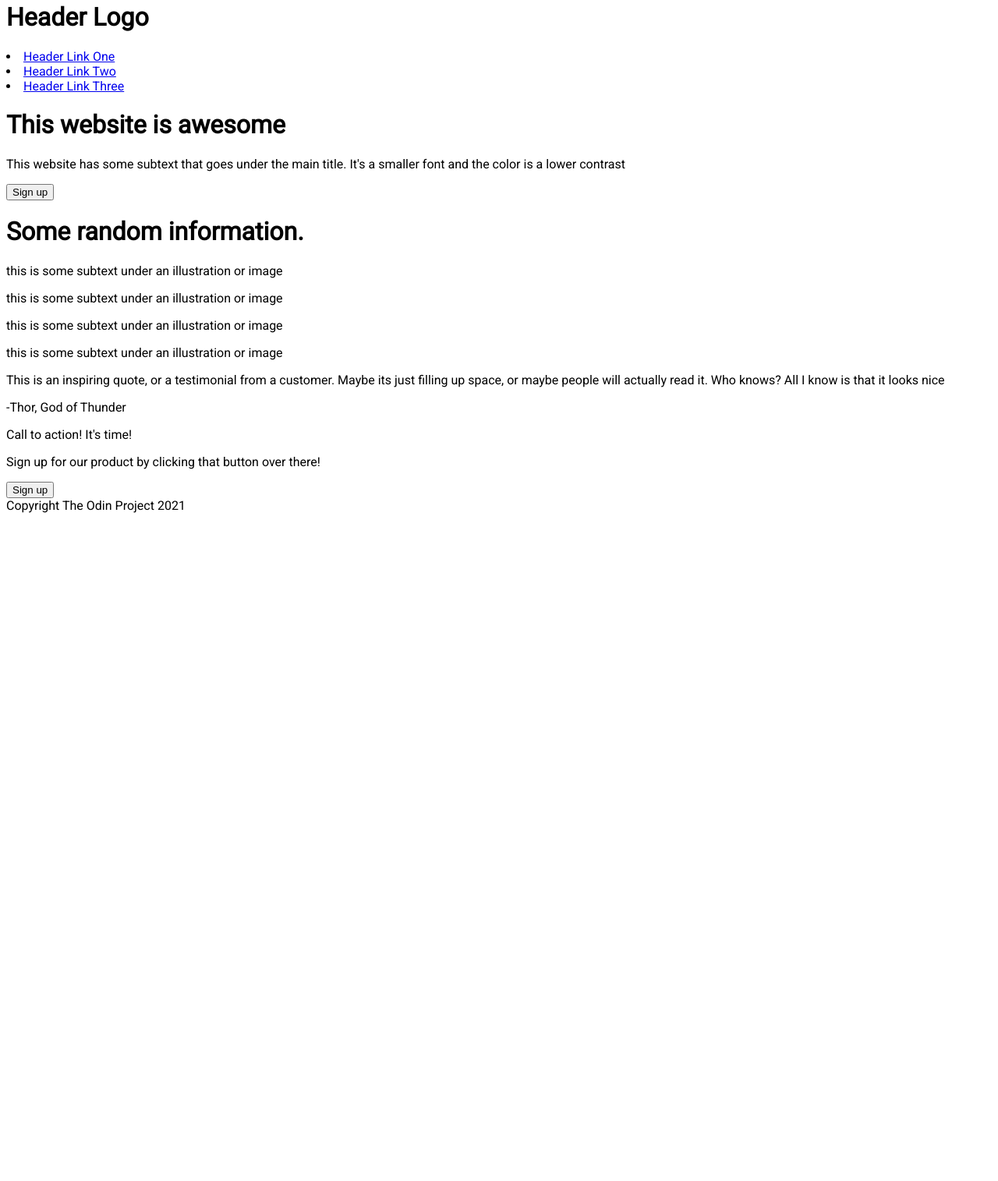
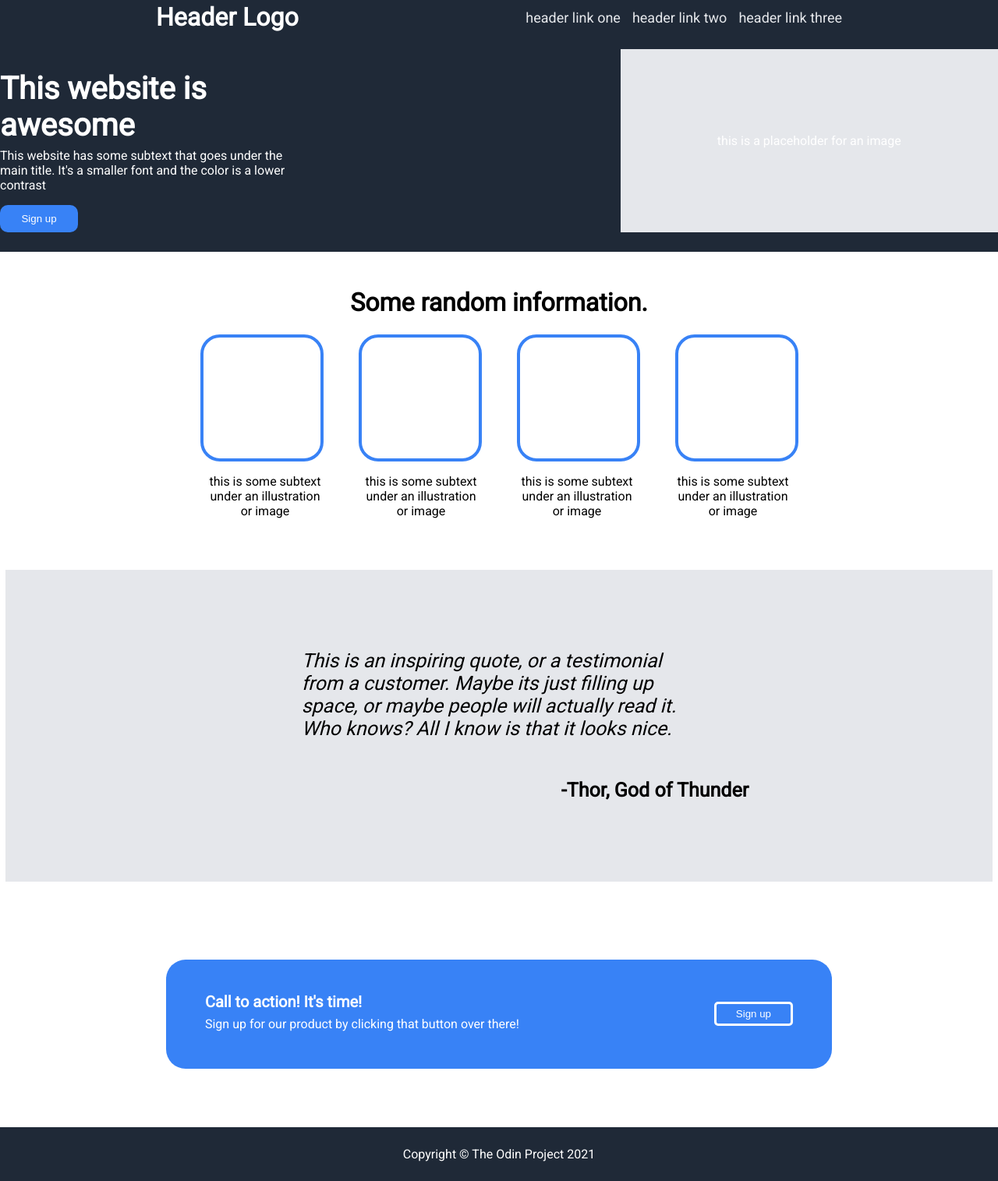
Before and after one commit to JCPlamo/landing-page, a plain HTML site: page index.html in a window 1280 px wide. Shown: the part 18-1533 px from the top of the page at 78% size. Before the commit the page ends 800 px from the top, so only its background shows below. Drawn offline with Linux system fonts and the light colour scheme.

Commit message:
Add flexbox styling to .css and .html files

```diff
--- a/index.html
+++ b/index.html
@@ -15,46 +15,61 @@
                 <h1>Header Logo</h1>
             </div>
             <div class="header-links">
-                <li><a href="#">Header Link One</a></li>
-                <li><a href="#">Header Link Two</a></li>
-                <li><a href="#">Header Link Three</a></li>
+                <li><a href="#">header link one</a></li>
+                <li><a href="#">header link two</a></li>
+                <li><a href="#">header link three</a></li>
             </div>
+
+
         </div>
 
         <div class="hero">
-            <h1>This website is awesome</h1>
-            <p>This website has some subtext that goes under the main title. It's a smaller font and the color is a lower contrast</p>
-            <button>Sign up</button>
-            <!-- PLACEHOLDER IMAGE HERE -->
+            <div class="subtext">
+                <h1>This website is awesome</h1>
+                <p>This website has some subtext that goes under the main title. It's a smaller font and the color is a lower contrast</p>
+                <button class="button">Sign up</button>
+            </div>
+            <div class="placeholderbox">
+                <div class="placeholder">this is a placeholder for an image</div>
+            </div>
         </div>
 
         <div class="content">
             <h1>Some random information.</h1>
 
-            <!-- IMAGE HERE -->
-            <p>this is some subtext under an illustration or image</p>
+            <div class="boxcontainer">
+                <div class="box"></div>
+                <div class="box"></div>
+                <div class="box"></div>
+                <div class="box"></div>
+            </div>
 
-            <!-- IMAGE HERE -->
-            <p>this is some subtext under an illustration or image</p>
+            <div class="randominfo">
+                <p>this is some subtext under an illustration or image</p>
+                <p>this is some subtext under an illustration or image</p>
+                <p>this is some subtext under an illustration or image</p>
+                <p>this is some subtext under an illustration or image</p>
+            </div>
 
-            <!-- IMAGE HERE -->
-            <p>this is some subtext under an illustration or image</p>
+            <div class="quotecontainer">
+                <p class="quote">This is an inspiring quote, or a testimonial from a customer.
+                    Maybe its just filling up space, or maybe people will actually read it.
+                    Who knows? All I know is that it looks nice.
+                </p>
+                <p class="thor">-Thor, God of Thunder</p>
+            </div>
 
-            <!-- IMAGE HERE -->
-            <p>this is some subtext under an illustration or image</p>
-
-            <p>This is an inspiring quote, or a testimonial from a customer. Maybe its just filling up space, or maybe people will actually read it.
-                Who knows? All I know is that it looks nice
-            </p>
-            <p>-Thor, God of Thunder</p>
-
-            <p>Call to action! It's time!</p>
-            <p>Sign up for our product by clicking that button over there!</p>
-            <button>Sign up</button>
+            <div class="actioncontainer">
+                <div class="action">
+                    <h1>Call to action! It's time!</h1>
+                    <p>Sign up for our product by clicking that button over there!</p>
+                </div>
+                <button class="signup">Sign up</button>
+            </div>
         </div>
 
         <div class="footer">
-            Copyright The Odin Project 2021
+            Copyright © The Odin Project 2021
         </div>
 
     </div>
--- a/style.css
+++ b/style.css
@@ -1,3 +1,199 @@
 body {
     font-family: 'Roboto';
+    margin: 0;
+    padding: 0;
+    background-color: #1F2937;
+
 }
+
+.container {
+    display: flex;
+    flex-direction: column;
+    width: 100% ;
+}
+
+/* HEADER */
+.header {
+    display: flex;
+    justify-content: space-between;
+    flex-direction: row;
+    margin-bottom: 0;
+    padding-bottom: 0;
+}
+
+.header-logo {
+    padding-left: 200px;
+    color: white;
+}
+
+.header-links {
+    display: flex;
+    flex-direction: row;
+    gap: 15px;
+    align-items: center;
+    padding: 0 200px;
+}
+
+.header-links > li, a {
+    text-decoration: none;
+    list-style-type: none;
+    font-size: 18px;
+    color: #E5E7EB
+}
+
+/* HERO */
+.hero {
+    color: white;
+    margin-top: 0;
+    padding-top: 0;
+    display: flex;
+    flex-direction: row;
+    justify-content: center;
+    /* padding-left: 200px; */
+    padding-bottom: 25px;
+    gap: 400px;
+}
+
+.subtext {
+    display: flex;
+    flex-direction: column;
+    width: 400px;
+}
+
+.subtext > h1 {
+    font-size: 40px;
+    margin-bottom: -10px;
+}
+
+.button {
+    display: flex;
+    flex-direction: column;
+    width: 100px;
+    background-color: #3882F6;
+    color: white;
+    align-items: center;
+    padding: 10px;
+    border-radius: 10px;
+    border: none;
+}
+
+.placeholderbox {
+    display: flex;
+    flex-direction: row;
+    flex-wrap: wrap;
+    width: 490px;
+    background-color: #E5E7EB;
+    align-items: center;
+    justify-content: center;
+}
+
+.image > img {
+    max-width: 30%;
+}
+
+/* CONTENT */
+.content {
+    background-color: white;
+    display: flex;
+    flex-direction: column;
+    align-items: center;
+    padding: 25px;
+}
+
+.boxcontainer {
+   display: flex;
+   flex-direction: row;
+   /* width: 500px; */
+   gap: 45px;
+}
+
+.box {
+    border-radius: 25px;
+    border: 4px solid #3882F6;
+    padding: 20px;
+    width: 110px;
+    height: 115px;
+}
+
+.box > img {
+    width: 100px;
+}
+
+.randominfo {
+    display: flex;
+    flex-direction: row;
+    gap: 50px;
+    text-align: center;
+}
+
+.randominfo > p {
+    width: 150px;
+}
+
+.quotecontainer {
+    display: flex;
+    background-color: #E5E7EB;
+    justify-content: center;
+    align-items: center;
+    flex-direction: column;
+    width: 103%;
+    height: 400px;
+    font-size: 25px;
+    margin: 50px;
+}
+
+.quote {
+    display: flex;
+    flex-direction: column;
+    align-items: center;
+    justify-content: center;
+    width: 40%;
+    text-align: left;
+    font-style: italic;
+    font-weight: lighter;
+}
+
+.thor {
+    text-align: right;
+    font-weight: bold;
+    padding-left: 400px;
+}
+
+.actioncontainer {
+    display: flex;
+    margin: 50px;
+    padding: 50px;
+    height: 40px;
+    background-color: #3882F6;
+    gap: 250px;
+    color: white;
+    align-items: center;
+    border-radius: 25px;
+    line-height: 0;
+}
+
+.action > h1 {
+    font-size: 20px;
+}
+
+.action {
+    display: flex;
+    flex-direction: column;
+    /* border: solid white; */
+}
+
+.signup {
+    border: solid white;
+    background-color: #3882F6;
+    color: white;
+    border-radius: 5px;
+    padding: 5px 25px;
+}
+
+/* FOOTER */
+.footer {
+    display: flex;
+    padding: 25px;
+    color: white;
+    justify-content: center;
+}
```
